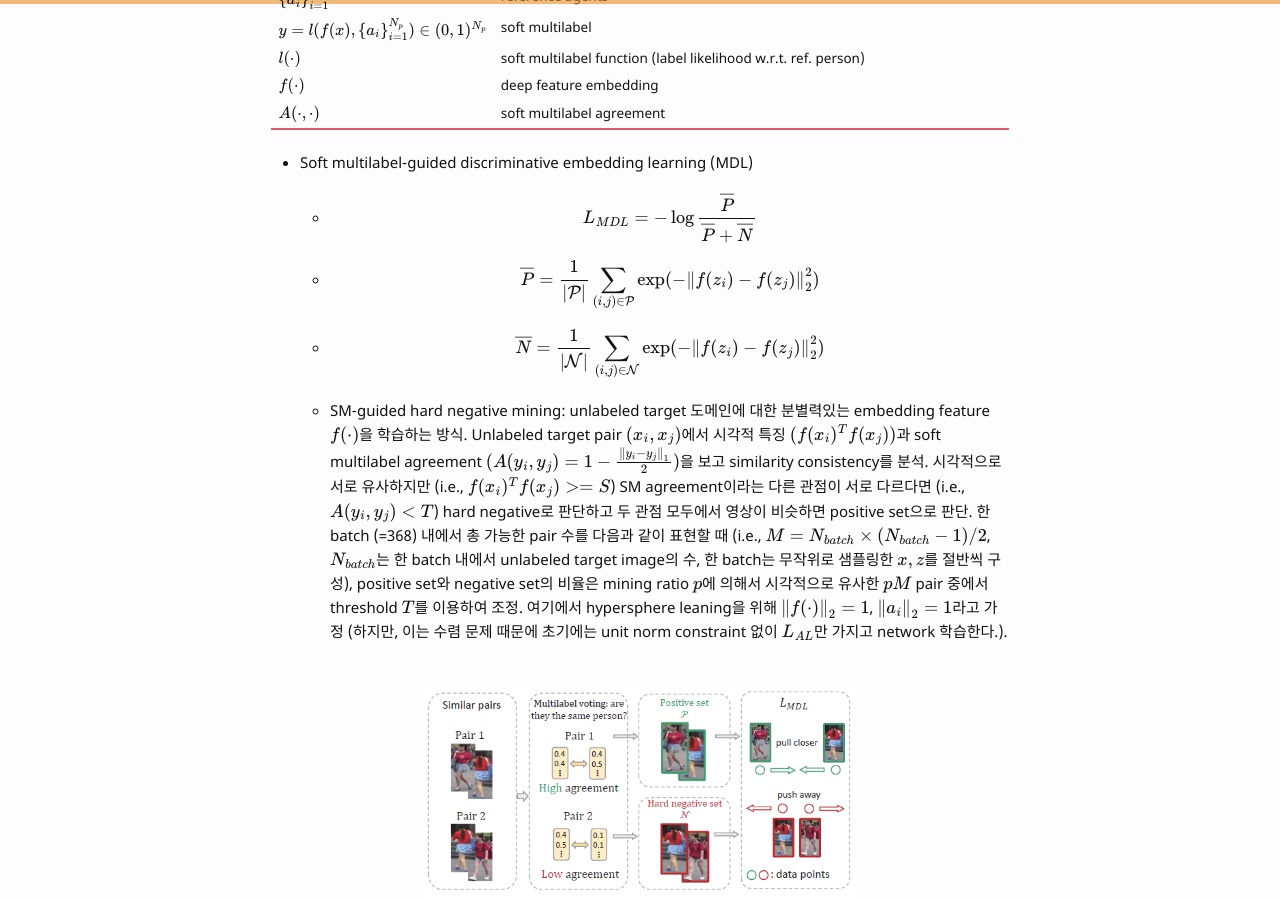
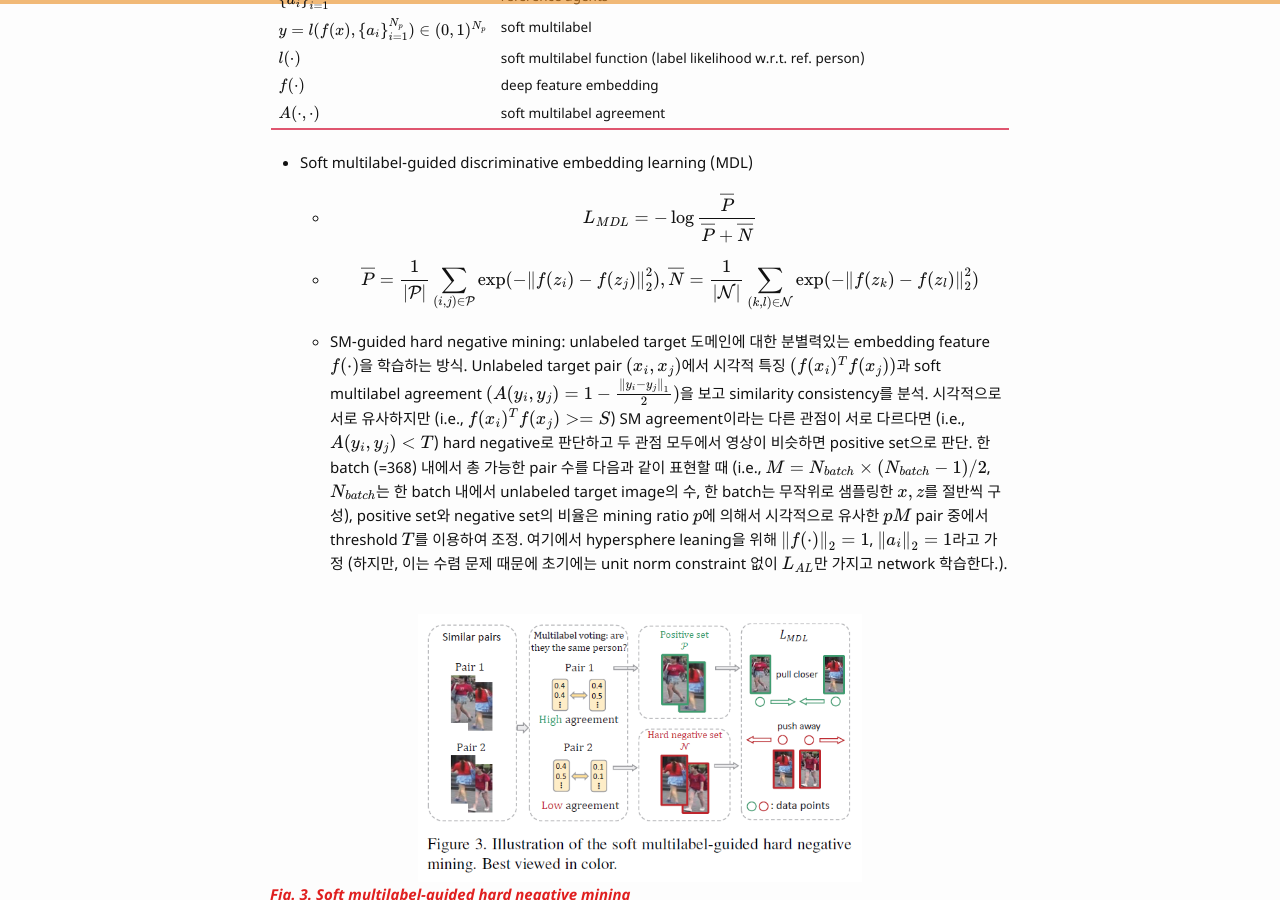
Before and after one commit to bismex/bismex.github.io, a Jekyll site: the page built from _posts/2019-07-03-MAR.md, in a window 1280 px wide and 900 px high, scrolled down 2498 px. Built offline with Jekyll 4.4.1, drawn with Linux system fonts in a browser that asks for light colours; formulas are drawn with MathJax 3; grey boxes are pictures that could not be loaded.

Commit message:
Update 2019-07-03-MAR.md

```diff
--- a/_posts/2019-07-03-MAR.md
+++ b/_posts/2019-07-03-MAR.md
@@ -80,8 +80,7 @@
 
 - Soft multilabel-guided discriminative embedding learning (MDL)
   - $$L_{MDL} = -\log \frac{\overline{P}}{\overline{P} + \overline{N}}$$
-  - $$\overline{P} = \frac{1}{|\mathcal{P}|} \sum_{(i, j) \in \mathcal{P}} \exp (-\left \| f(z_i) - f(z_j) \right \|^2_2)$$
-  - $$\overline{N} = \frac{1}{|\mathcal{N}|} \sum_{(i, j) \in \mathcal{N}} \exp (-\left \| f(z_i) - f(z_j) \right \|^2_2)$$
+  - $$\overline{P} = \frac{1}{|\mathcal{P}|} \sum_{(i, j) \in \mathcal{P}} \exp (-\left \| f(z_i) - f(z_j) \right \|^2_2), \overline{N} = \frac{1}{|\mathcal{N}|} \sum_{(k, l) \in \mathcal{N}} \exp (-\left \| f(z_k) - f(z_l) \right \|^2_2)$$
   - SM-guided hard negative mining: unlabeled target 도메인에 대한 분별력있는 embedding feature $$f(\cdot)$$을 학습하는 방식. Unlabeled target pair $$(x_i, x_j)$$에서 시각적 특징 $$(f(x_i)^T f(x_j))$$과 soft multilabel agreement $$(A(y_i, y_j)=1-\frac{\left \| y_i - y_j \right \|_1}{2})$$을 보고 similarity consistency를 분석. 시각적으로 서로 유사하지만 (i.e., $$f(x_i)^T f(x_j)>=S$$) SM agreement이라는 다른 관점이 서로 다르다면 (i.e., $$A(y_i, y_j)<T$$) hard negative로 판단하고 두 관점 모두에서 영상이 비슷하면 positive set으로 판단. 한 batch (=368) 내에서 총 가능한 pair 수를 다음과 같이 표현할 때 (i.e., $$M=N_{batch} \times (N_{batch} - 1 )/2$$, $$N_{batch}$$는 한 batch 내에서 unlabeled target image의 수, 한 batch는 무작위로 샘플링한 $$x, z$$를 절반씩 구성), positive set와 negative set의 비율은 mining ratio $$p$$에 의해서 시각적으로 유사한 $$pM$$ pair 중에서 threshold $$T$$를 이용하여 조정. 여기에서 hypersphere leaning을 위해 $$\left \| f(\cdot) \right \|_2=1$$, $$\left \| a_i \right \|_2=1$$라고 가정 (하지만, 이는 수렴 문제 때문에 초기에는 unit norm constraint 없이 $$L_{AL}$$만 가지고 network 학습한다.).
 
 
```
